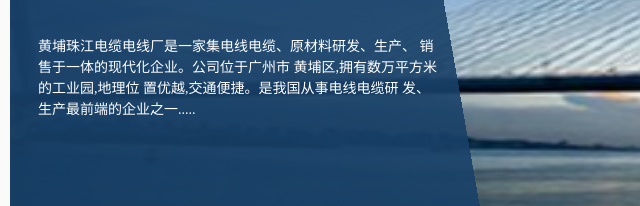
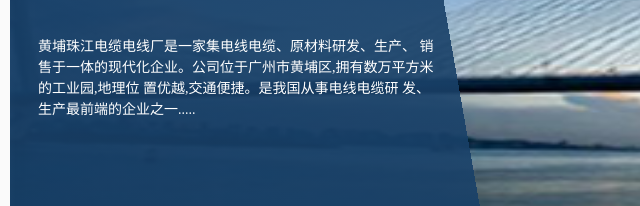
Before and after one commit to Caoo/Caoo.github.io, a website: page index.html in a window 1280 px wide. Shown: the part 1706-1912 px from the top of the page, 45-685 px from the left. Drawn offline with Linux system fonts and the light colour scheme.

```diff
--- a/index.html
+++ b/index.html
@@ -218,7 +218,7 @@
         <div class="about-banner row">
             <div class="about-articel col-sm-6 clearfix">
                 <h3>黄埔珠江电缆电线厂</h3>
-                <p>黄埔珠江电缆电线厂是一家集电线电缆、原材料研发、生产、 销售于一体的现代化企业。公司位于广州市 黄埔区,拥有数万平方米的工业园,地理位 置优越,交通便捷。是我国从事电线电缆研 发、生产最前端的企业之一.....</p>
+                <p>黄埔珠江电缆电线厂是一家集电线电缆、原材料研发、生产、 销售于一体的现代化企业。公司位于广州市黄埔区,拥有数万平方米的工业园,地理位 置优越,交通便捷。是我国从事电线电缆研 发、生产最前端的企业之一.....</p>
             </div>
         </div>
         <div class="row">
```
